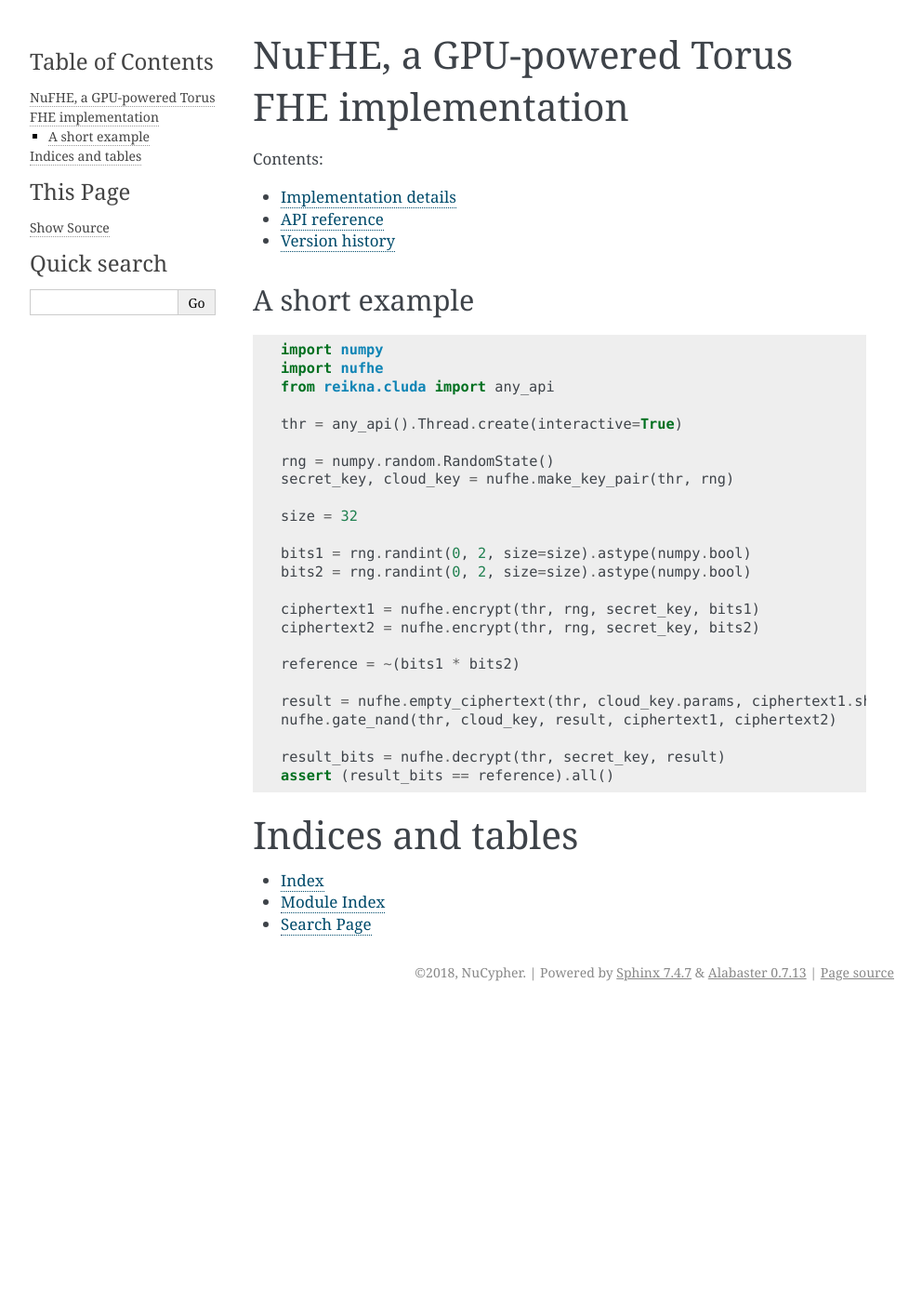
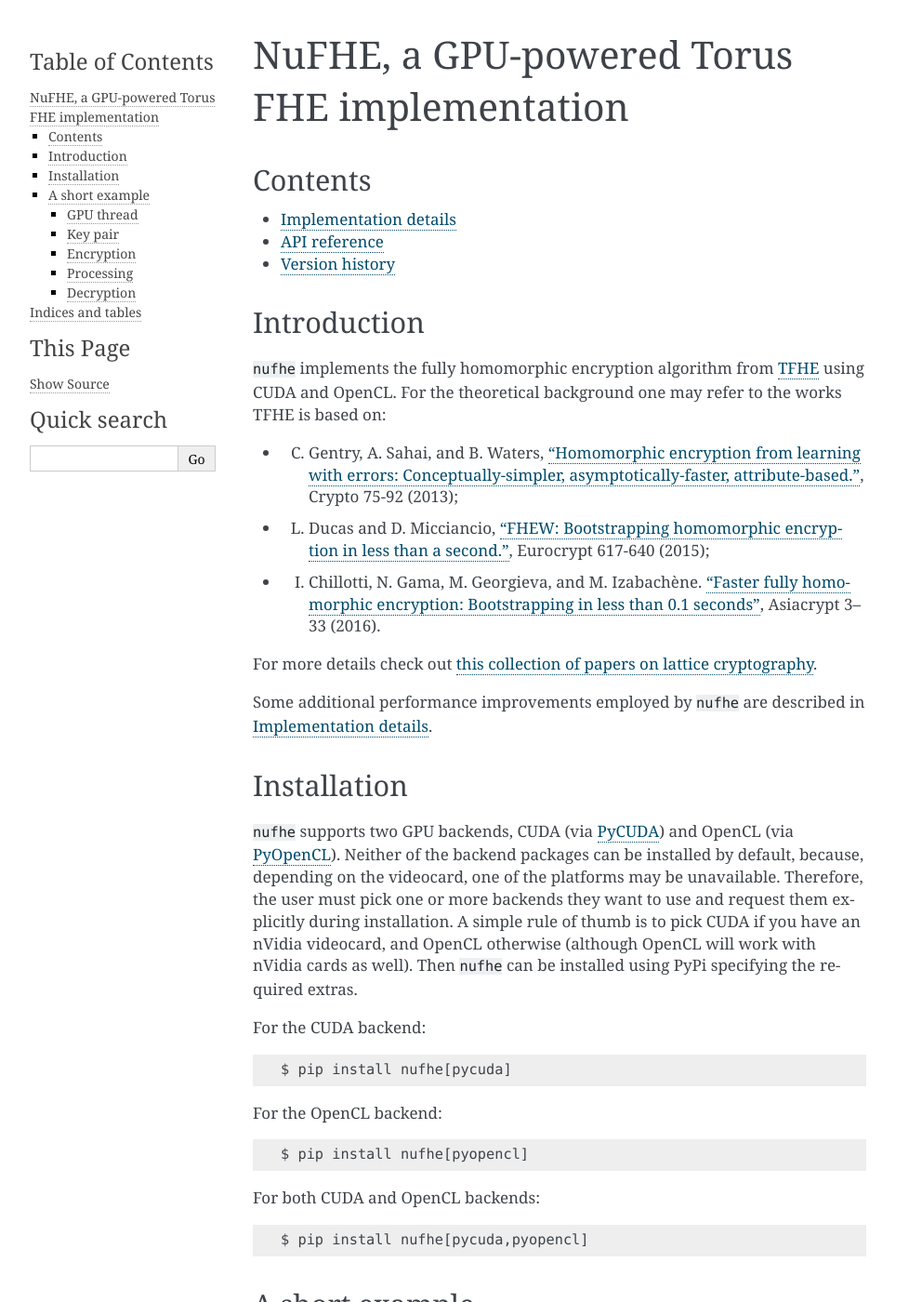
Before and after one commit to nucypher/nufhe, a Sphinx documentation site: the page built from doc/source/index.rst, in a window 1280 px wide and 1400 px high. Shown: the whole window at 93% size, without its empty margins (148-1140 px from the left). Built offline with Sphinx 7.4.7, drawn with Linux system fonts in a browser that asks for light colours; some of the changed text lies outside the part shown.

Commit message:
Move parts of README to the docs and add a section on the installation.
Among other things, fixes #2

```diff
--- a/doc/source/implementation_details.rst
+++ b/doc/source/implementation_details.rst
@@ -1,3 +1,5 @@
+.. implementation-details:
+
 ----------------------
 Implementation details
 ----------------------
--- a/doc/source/index.rst
+++ b/doc/source/index.rst
@@ -1,13 +1,57 @@
 NuFHE, a GPU-powered Torus FHE implementation
 =============================================
 
+--------
+Contents
+--------
+
 .. toctree::
    :maxdepth: 1
-   :caption: Contents:
 
    implementation_details
    api
    history
+
+
+------------
+Introduction
+------------
+
+``nufhe`` implements the fully homomorphic encryption algorithm from `TFHE <https://github.com/tfhe/tfhe>`_ using CUDA and OpenCL. For the theoretical background one may refer to the works TFHE is based on:
+
+* C. Gentry, A. Sahai, and B. Waters, `"Homomorphic encryption from learning with errors: Conceptually-simpler, asymptotically-faster, attribute-based." <https://link.springer.com/chapter/10.1007/978-3-642-40041-4_5>`_, Crypto 75-92 (2013);
+* L. Ducas and D. Micciancio, `"FHEW: Bootstrapping homomorphic encryption in less than a second." <https://link.springer.com/chapter/10.1007/978-3-662-46800-5_24>`_, Eurocrypt 617-640 (2015);
+* I. Chillotti, N. Gama, M. Georgieva, and M. Izabachène. `"Faster fully homomorphic encryption: Bootstrapping in less than 0.1 seconds" <https://link.springer.com/chapter/10.1007/978-3-662-53887-6_1>`_, Asiacrypt 3--33 (2016).
+
+For more details check out `this collection of papers on lattice cryptography <https://cseweb.ucsd.edu/~daniele/LatticeLinks/FHE.html>`_.
+
+Some additional performance improvements employed by ``nufhe`` are described in `Implementation details <implementation-details>`_.
+
+
+------------
+Installation
+------------
+
+``nufhe`` supports two GPU backends, CUDA (via `PyCUDA <https://documen.tician.de/pycuda/>`_) and OpenCL (via `PyOpenCL <https://documen.tician.de/pyopencl/>`_). Neither of the backend packages can be installed by default, because, depending on the videocard, one of the platforms may be unavailable. Therefore, the user must pick one or more backends they want to use and request them explicitly during installation. A simple rule of thumb is to pick CUDA if you have an nVidia videocard, and OpenCL otherwise (although OpenCL will work with nVidia cards as well). Then ``nufhe`` can be installed using PyPi specifying the required extras.
+
+
+For the CUDA backend:
+
+::
+
+    $ pip install nufhe[pycuda]
+
+For the OpenCL backend:
+
+::
+
+    $ pip install nufhe[pyopencl]
+
+For both CUDA and OpenCL backends:
+
+::
+
+    $ pip install nufhe[pycuda,pyopencl]
 
 
 ---------------
@@ -42,6 +86,90 @@
     assert (result_bits == reference).all()
 
 
+GPU thread
+~~~~~~~~~~
+
+``nufhe`` uses `Reikna <https://github.com/fjarri/reikna>`_ as a backend for GPU operations, and all the ``nufhe`` calls require a ``reikna`` `Thread <http://reikna.publicfields.net/en/latest/api/cluda.html#reikna.cluda.api.Thread>`_ object, encapsulating a GPU context and a serialization queue for GPU kernel calls. It can be created interactively:
+
+::
+
+    from reikna.cluda import cuda_api
+
+    thr = cuda_api().Thread.create(interactive=True)
+
+where the user will be offered to choose between available platforms and videocards. Alternatively, one can pick an arbitrary available platform/device:
+
+::
+
+    thr = cuda_api().Thread.create()
+
+It is also possible to create a ``Thread`` using a known device, or an existing `PyCUDA <https://github.com/inducer/pycuda>`_ or `PyOpenCL <https://github.com/inducer/pyopencl>`_ context. This is advanced usage, for those who plan to integrate ``nufhe`` into a larger GPU-based program. See the documentation for `Thread <http://reikna.publicfields.net/en/latest/api/cluda.html#reikna.cluda.api.Thread>`_ and `Thread.create() <http://reikna.publicfields.net/en/latest/api/cluda.html#reikna.cluda.api.Thread.create>`_ for details.
+
+If one wants to use OpenCL instead of CUDA, ``cuda_api`` should be replaced with ``ocl_api``. Alternatively, one can use `any_api` to select an arbitrary available backend.
+
+
+Key pair
+~~~~~~~~
+
+The next step is the creation of a secret and a cloud key. The former is used to encrypt plaintexts or decrypt cyphertexts; the latter is required to apply gates to encrypted data. Note that the cloud key can be rather large (on the order of 100Mb).
+
+::
+
+    import numpy
+    import nufhe
+
+    rng = numpy.random.RandomState()
+    secret_key, cloud_key = nufhe.make_key_pair(thr, rng)
+
+:py:func:`~nufhe.make_key_pair()` takes some keyword parameters that affect the security of the algorithm; the default values correspond to about 110 bits of security.
+
+
+Encryption
+~~~~~~~~~~
+
+Using the secret key we can encrypt some data with :py:func:`~nufhe.encrypt()`. ``nufhe`` gates operate on bit arrays:
+
+::
+
+    size = 32
+
+    bits1 = rng.randint(0, 2, size=size).astype(numpy.bool)
+    bits2 = rng.randint(0, 2, size=size).astype(numpy.bool)
+
+    ciphertext1 = nufhe.encrypt(thr, rng, secret_key, bits1)
+    ciphertext2 = nufhe.encrypt(thr, rng, secret_key, bits2)
+
+In this example we will test the NAND gate, so the reference result would be
+
+::
+
+    reference = ~(bits1 * bits2)
+
+
+Processing
+~~~~~~~~~~
+
+On the server side, where only the cloud key is known, one can use it to apply a gate:
+
+::
+
+    result = nufhe.empty_ciphertext(thr, cloud_key.params, ciphertext1.shape)
+    nufhe.gate_nand(thr, cloud_key, result, ciphertext1, ciphertext2)
+
+Note that we had to initialize an empty output ciphertext with :py:func:`~nufhe.empty_ciphertext()`.
+
+
+Decryption
+~~~~~~~~~~
+
+After the processing, the person in possession of the secret key can decrypt the result with :py:func:`~nufhe.decrypt()` and verify that the gate was applied correctly:
+
+::
+
+    result_bits = nufhe.decrypt(thr, secret_key, result)
+    assert (result_bits == reference).all()
+
+
 Indices and tables
 ==================
 
```
Also changed, not shown: README.md (+29 -73 lines).
